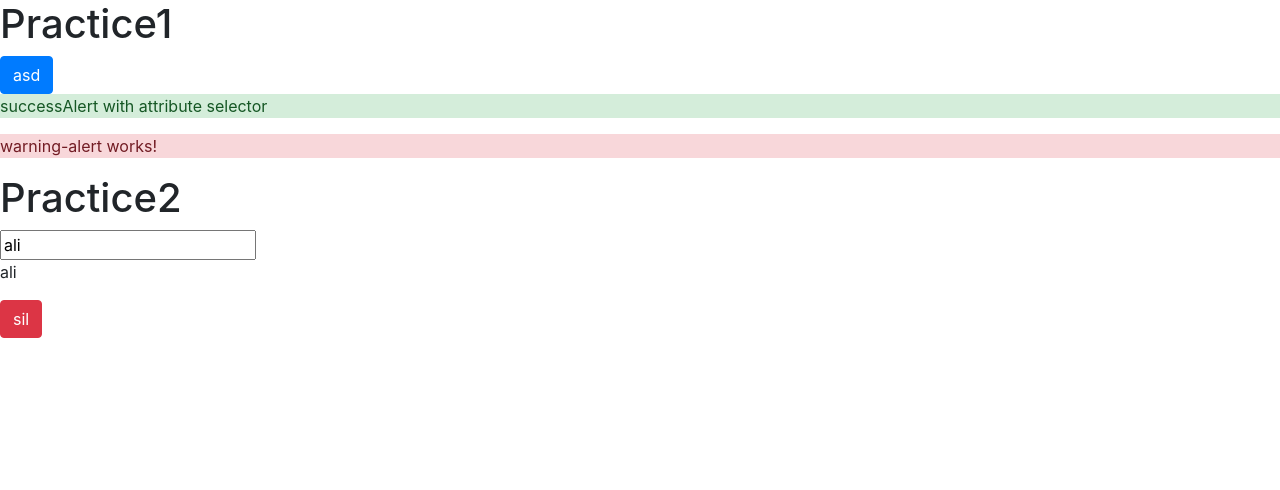
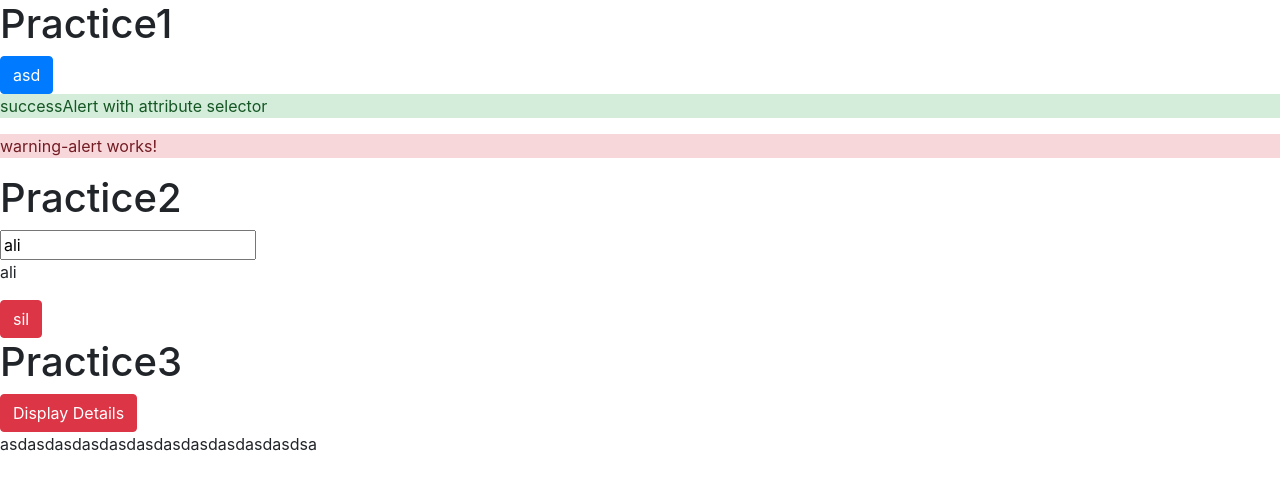
Before and after one commit to turfanda/AngAppUdemy, an Angular app: page / in a window 1280 px wide. Shown: the top 490 px of the page. Built offline with nearby package versions, Linux system fonts and the light colour scheme.

Commit message:
practice3

```diff
--- a/src/app/app.component.html
+++ b/src/app/app.component.html
@@ -4,3 +4,5 @@
 <div class="app-warning-alert"></div>
 <h1>Practice2</h1>
 <app-practice2></app-practice2>
+<h1>Practice3</h1>
+<app-practice3></app-practice3>
--- a/src/app/app.module.ts
+++ b/src/app/app.module.ts
@@ -6,13 +6,15 @@ import { AppComponent } from './app.component';
 import { WarningAlertComponent } from './practice1/warning-alert/warning-alert.component';
 import { SuccessAlertComponent } from './practice1/success-alert/success-alert.component';
 import { Practice2Component } from './practice2/practice2.component';
+import { Practice3Component } from './practice3/practice3.component';
 
 @NgModule({
   declarations: [
     AppComponent,
     WarningAlertComponent,
     SuccessAlertComponent,
-    Practice2Component
+    Practice2Component,
+    Practice3Component
   ],
   imports: [
     BrowserModule,
--- a/src/app/practice2/practice2.component.ts
+++ b/src/app/practice2/practice2.component.ts
@@ -7,9 +7,9 @@ import { Component } from '@angular/core';
 })
 export class Practice2Component {
 
-    name='ali';
+    name = 'ali';
 
-    action(){
+    action() {
         this.name = '';
     }
 
--- /dev/null
+++ b/src/app/practice3/practice3.component.html
@@ -0,0 +1,4 @@
+<button class="btn btn-danger" (click)="action($event)" [disabled]="name === '' ">
+  Display Details</button>
+<p *ngIf="showHide">asdasdasdasdasdasdasdasdasdasdasdsa</p>
+  <div *ngFor="let stamp of logs; let i = index" [ngStyle]="{backgroundColor:i>4?'red':'transparent'}">{{stamp}}</div>
--- /dev/null
+++ b/src/app/practice3/practice3.component.ts
@@ -0,0 +1,24 @@
+
+import { Component } from '@angular/core';
+
+@Component({
+    selector: 'app-practice3',
+    templateUrl: './practice3.component.html',
+    styles: [`
+    .test{
+        color:red;
+    }
+    `]
+})
+export class Practice3Component {
+
+    showHide = true;
+    logs: number[] = [];
+
+    action(event: Event) {
+        this.showHide = !this.showHide;
+        this.logs.push(event.timeStamp);
+    }
+
+
+}
```
